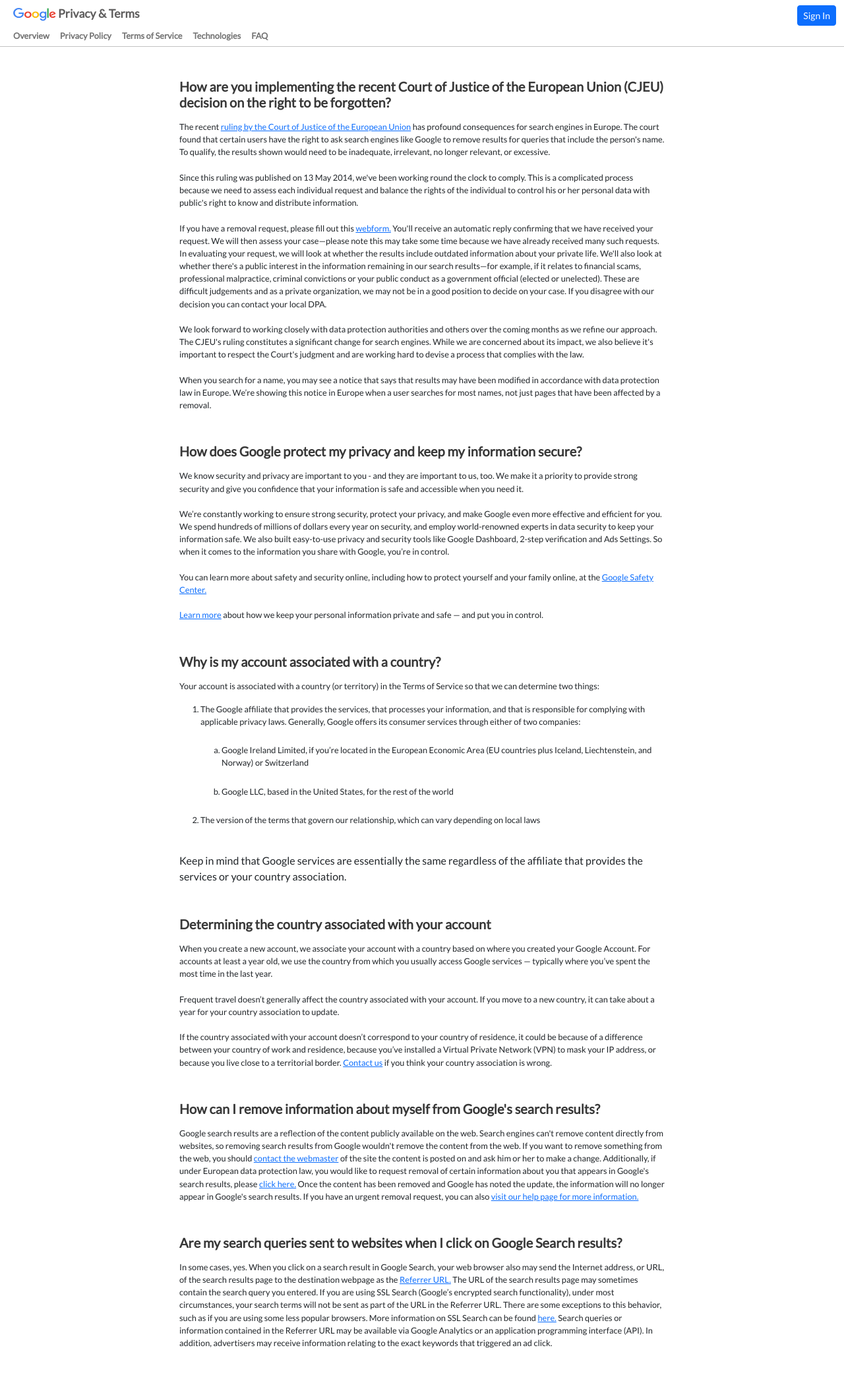
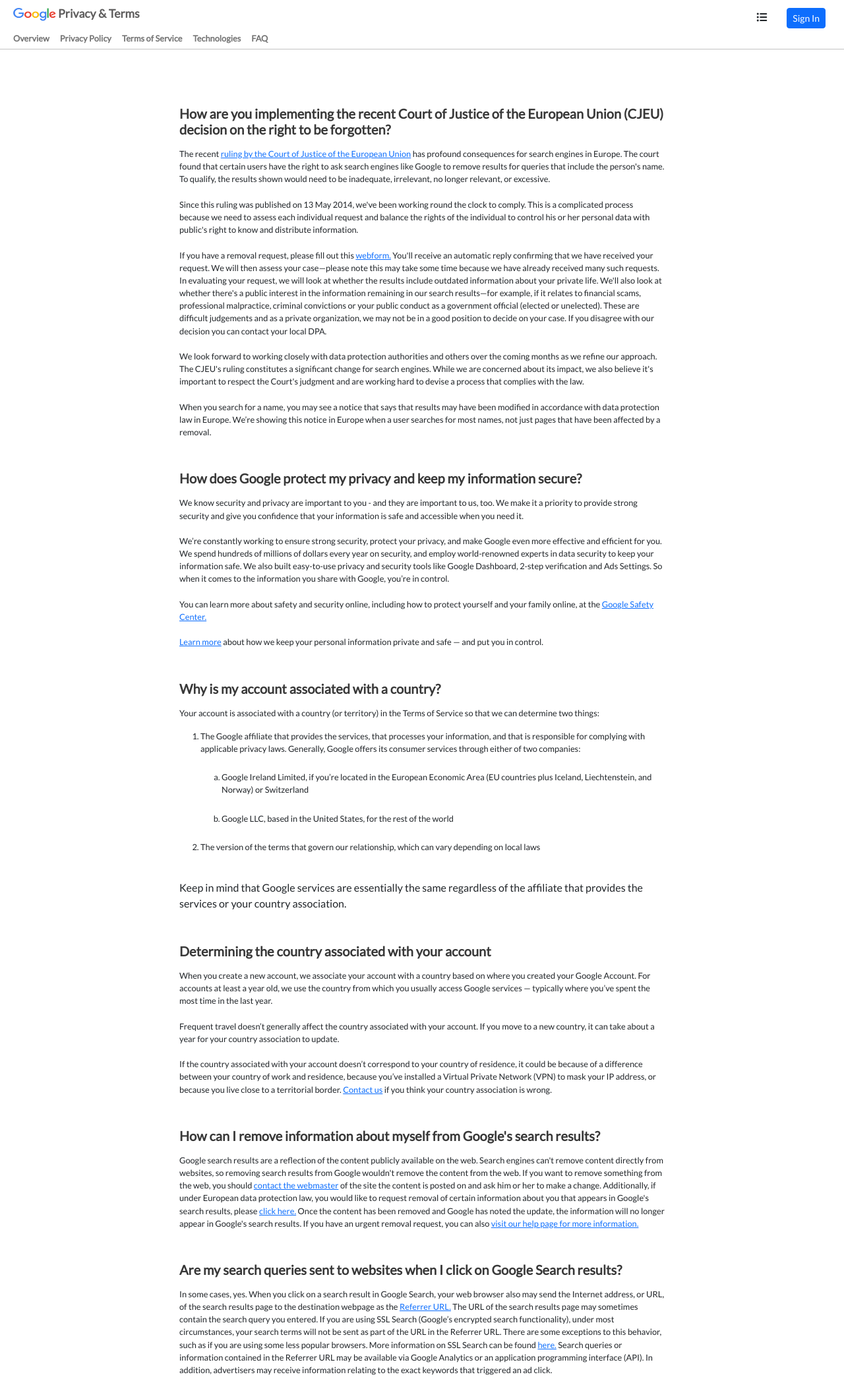
Before and after one commit to EvoX7/php-google-faq, a PHP site: page / in a window 1280 px wide. Shown: the whole page at 66% size. Before the commit the page ends 2044 px from the top, so only its background shows below. Run offline with PHP 8.4, Linux system fonts and the light colour scheme; some libraries are stand-ins or nearby versions.

Commit message:
feat - added fixed header

```diff
--- a/css/style.css
+++ b/css/style.css
@@ -4,13 +4,29 @@ body {
   font-family: "Lato", sans-serif;
 }
 
+header {
+  overflow: hidden;
+  position: fixed;
+  top: 0;
+  width: 100%;
+  background-color: white;
+}
+
 nav {
   border-bottom: 1px solid rgb(194, 194, 194);
   height: 2rem;
+  position: fixed; /* Set the navbar to fixed position */
+  top: 0; /* Position the navbar at the top of the page */
+  width: 100%; /* Full width */
+
 }
 
 li {
     font-size: 0.8em;
+  }
+
+  main {
+    margin-top: 7rem;
   }
 
 .title {
@@ -29,11 +45,27 @@ li {
   font-weight: bold;
 }
 
+.nav-item:hover {
+color: green;
+}
+
+
 #terms {
   font-size: 1.1em;
   font-weight: 600;
   color: rgb(95, 94, 94);
   vertical-align: top;
+}
+
+.fa-list-ul {
+  padding:6px;
+}
+
+.fa-list-ul:hover {
+  padding:6px;
+  border-radius: 50%;
+  background-color: rgb(237, 237, 237);
+  cursor: pointer;
 }
 
 h5 {
--- a/index.php
+++ b/index.php
@@ -7,15 +7,17 @@
   <meta name="viewport" content="width=device-width, initial-scale=1.0">
   <link href="https://cdn.jsdelivr.net/npm/bootstrap@5.2.0/dist/css/bootstrap.min.css" rel="stylesheet" integrity="sha384-gH2yIJqKdNHPEq0n4Mqa/HGKIhSkIHeL5AyhkYV8i59U5AR6csBvApHHNl/vI1Bx" crossorigin="anonymous">
   <link rel="stylesheet" href="./css/style.css">
+  <link rel="stylesheet" href="https://cdnjs.cloudflare.com/ajax/libs/font-awesome/6.1.2/css/all.min.css" integrity="sha512-1sCRPdkRXhBV2PBLUdRb4tMg1w2YPf37qatUFeS7zlBy7jJI8Lf4VHwWfZZfpXtYSLy85pkm9GaYVYMfw5BC1A==" crossorigin="anonymous" referrerpolicy="no-referrer" />
   <title>Faq Google</title>
 </head>
-<div class="container-fluid mt-2 d-flex justify-content-between">
-  <div class="ms-2"> <img id="logo" src="./img/logo.png" alt="logo"> <span id="terms">Privacy & Terms</span></div>
-  <div><button class="btn btn-sm btn-primary" type="submit">Sign In</button></div>
-</div>
+
 
 <body>
   <header>
+  <div class="container-fluid mt-2 d-flex justify-content-between">
+  <div class="ms-2"> <img id="logo" src="./img/logo.png" alt="logo"> <span id="terms">Privacy & Terms</span></div>
+  <div class="mt-1"><i class="fa-solid fa-list-ul me-4"></i></i><button class="btn btn-sm btn-primary me-3" type="submit">Sign In</button></div>
+</div>
 
     <nav class="navbar navbar-expand-lg">
       <div class="container-fluid">
```
